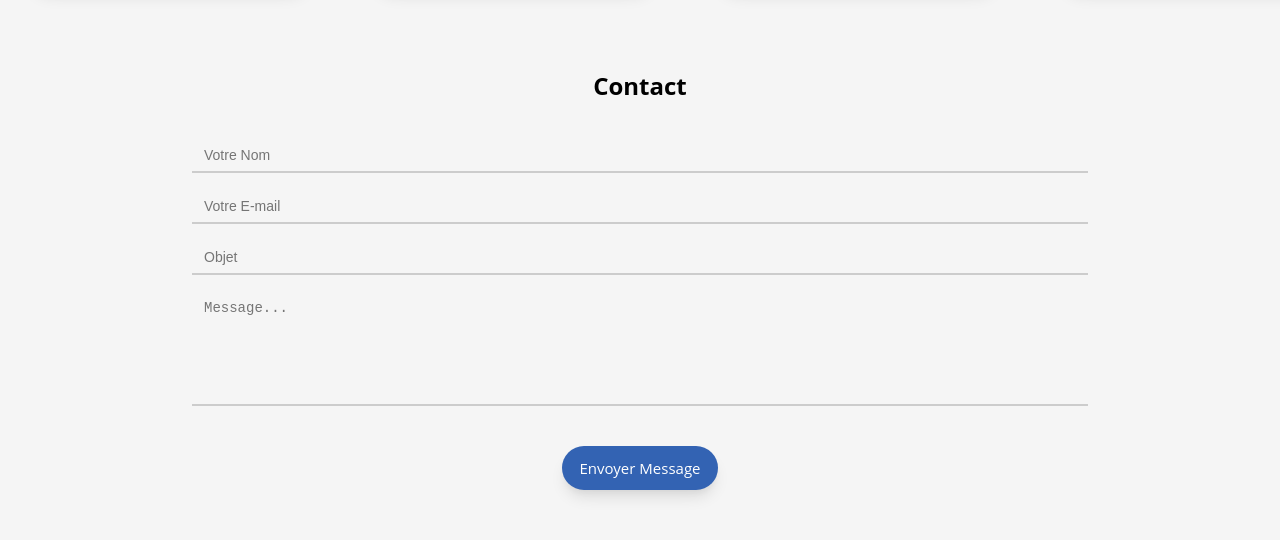
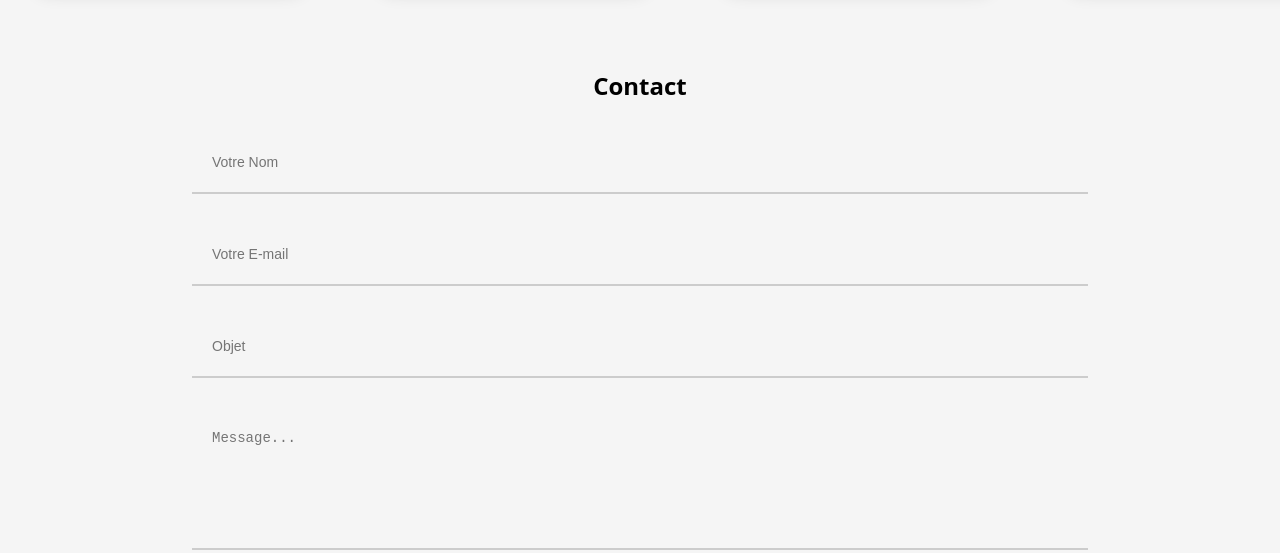
Before and after one commit to LaudetYanis/Stage-Web, a website: page src/index.html in a window 1280 px wide. Shown: the part 790-1343 px from the top of the page. Drawn offline with Linux system fonts and the light colour scheme.

Commit message:
petite modif formulaire

```diff
--- a/src/css/style.css
+++ b/src/css/style.css
@@ -544,12 +544,13 @@ textarea .form-control{
 	font-size: 12px;
 	color: #5e9bfc;
 	margin: 0;
-	display: block;
+	display: none;
 	opacity: 0;
 	-webkit-transition: .333s ease top, .333s ease opacity;
 	transition: .333s ease top, .333s ease opacity;
 }
 .form-control {
+	margin-top: 30px;
 	border-radius: 0;
 	border-color: #ccc;
    	border-width: 0 0 2px 0;
@@ -558,7 +559,7 @@ textarea .form-control{
    	padding: 6px 12px;
    	display: block;
     width: 100%;
-    padding: 6px 12px;
+    padding: 20px;
     font-size: 14px;
     line-height: 1.42857143;
     color: #555;
```
